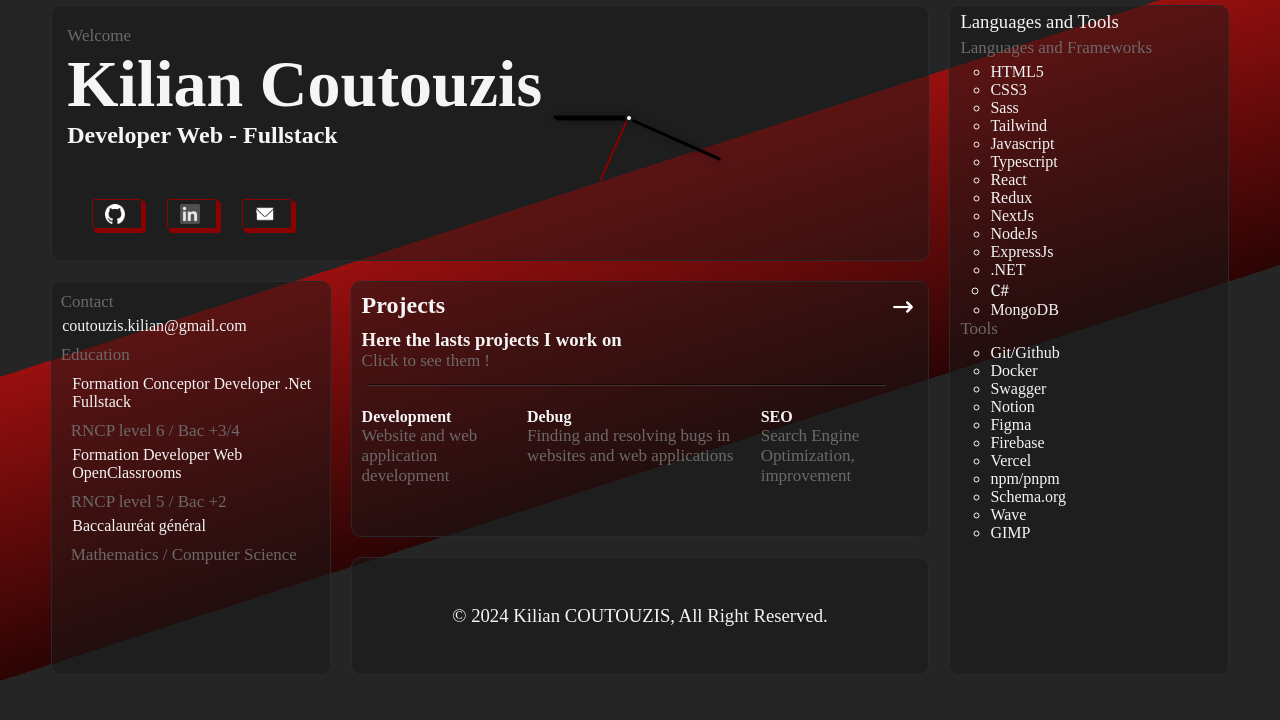
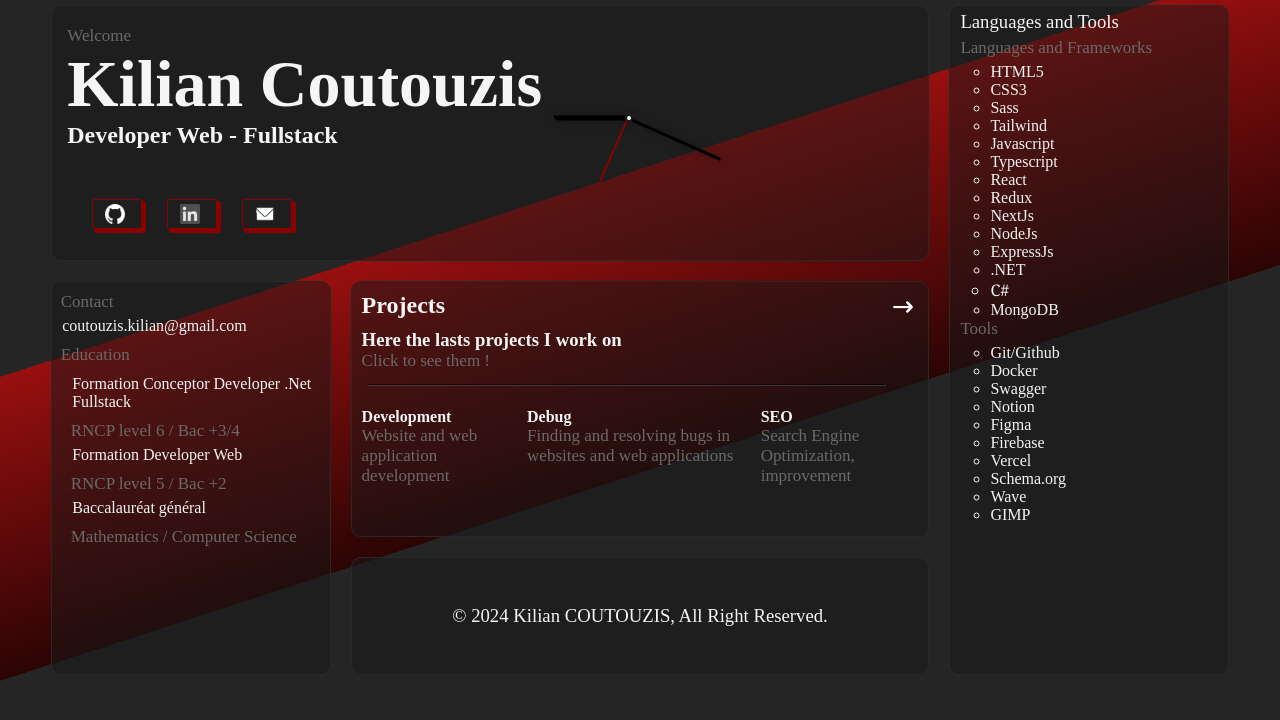
Before and after one commit to Epouvaantail/portfolio, a React (Create React App) app: page / in a window 1280 px wide. Shown: the top 720 px of the page. Built offline with nearby package versions, Linux system fonts and the light colour scheme; a web font is replaced by a local one.

Commit message:
Update Home.js

```diff
--- a/src/pages/Home.js
+++ b/src/pages/Home.js
@@ -144,7 +144,6 @@ function Home() {
   					      <li>Figma</li>
   					      <li>Firebase</li>
   					      <li>Vercel</li>
-  					      <li>npm/pnpm</li>
   					      <li>Schema.org</li>
   					      <li>Wave</li>
   					      <li>GIMP</li>
@@ -161,7 +160,7 @@ function Home() {
                 <p>RNCP level 6 / Bac +3/4</p>
               </li>
               <li>
-                <h4>Formation Developer Web OpenClassrooms</h4>
+                <h4>Formation Developer Web</h4>
                 <p>RNCP level 5 / Bac +2</p>
               </li>
               <li>
```
